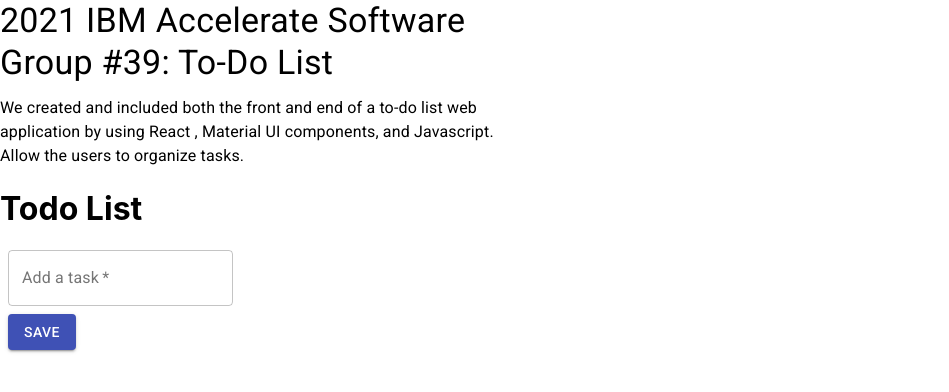
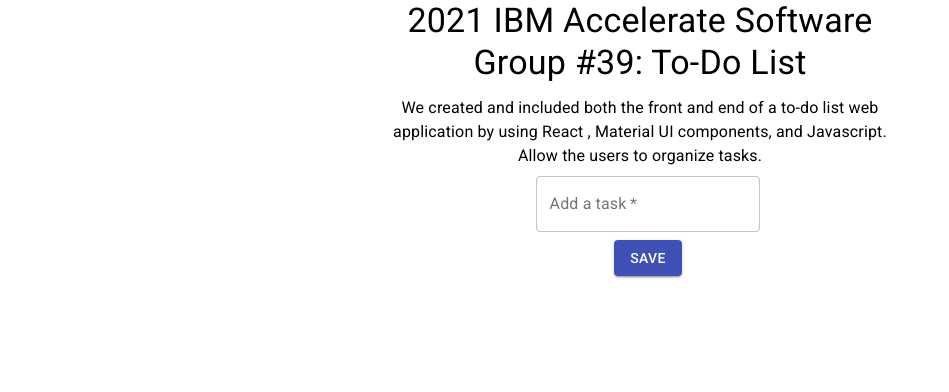
Before and after one commit to 2021-IBM-Accelerate-SW-Track/lab-1-team-39, a React (Create React App) app: page / in a window 1280 px wide. Shown: the top 392 px of the page, without its empty margins (0-949 px from the left). Built offline with nearby package versions, Linux system fonts and the light colour scheme.

Commit message:
frontend alginment

```diff
--- a/src/App.js
+++ b/src/App.js
@@ -1,5 +1,7 @@
 import React, {useState} from "react";
 import "./App.css";
+
+import Grid from '@material-ui/core/Grid';
 
 import TextField from '@material-ui/core/TextField';
 import Button from '@material-ui/core/Button';
@@ -118,10 +120,14 @@
 
   return (
     <div id="todo-list">
-      <h1>Todo List</h1>
-
       <form className={classes.inputForm} onSubmit={handleSubmit} noValidate autoComplete="off"> {/*Submit hadler runs whenever submit button is clicked. handleSubmit func run when submit is run */}
-         <div>
+         <Grid
+            item
+            container
+            className={classes.centerColumn}
+            display="flex"
+            justify="center"c //alginment grid
+          >
           <TextField className = {classes.textField}
             data-testid="new-item-input" // input text for typing our TODOs and a button for "addTodo" so we can submit
             label="Add a task"
@@ -132,8 +138,15 @@
             required
             error = {todoError}
           />
-         </div>
-         <div>
+          </Grid>
+          <Grid
+            item
+            className={classes.centerColumn}
+            container
+            direction="row"
+            alignItems="flex-end"
+            justify="center"
+          >
             <Button
               data-testid="new-item-button"
               onClick={() => console.log('attempt to add new task')}
@@ -143,7 +156,7 @@
             >
               Save
             </Button>
-         </div>
+          </Grid>
       </form>
       <List className={classes.todoList}>
         {todos.map((todo) => (
--- a/src/component/Header.js
+++ b/src/component/Header.js
@@ -2,10 +2,13 @@
 import Typography from '@material-ui/core/Typography';
 import { makeStyles } from '@material-ui/core/styles';
 
+import Grid from '@material-ui/core/Grid';
+
 const useStyles = makeStyles({
   root: {
-    width: '100%',
+    width: '120%',
     maxWidth: 500,
+    margin: 'auto',
   },
 });
 
@@ -15,12 +18,13 @@
   return (
     <div className={classes.root}>
 
-      <Typography variant="h4" gutterBottom>
+      <Typography align="center" variant="h4" gutterBottom>
       2021 IBM Accelerate Software Group #39: To-Do List
       </Typography>
-      <Typography variant="body1" gutterBottom>
-      We created and included both the front and end of a to-do list web application by using React
-      , Material UI components, and Javascript. Allow the users to organize tasks.
+
+      <Typography align="center" variant="body1" gutterBottom>
+        We created and included both the front and end of a to-do list web application by using React
+        , Material UI components, and Javascript. Allow the users to organize tasks.
       </Typography>
 
     </div>
```
Lines whose indentation alone changed are shown as unchanged.
